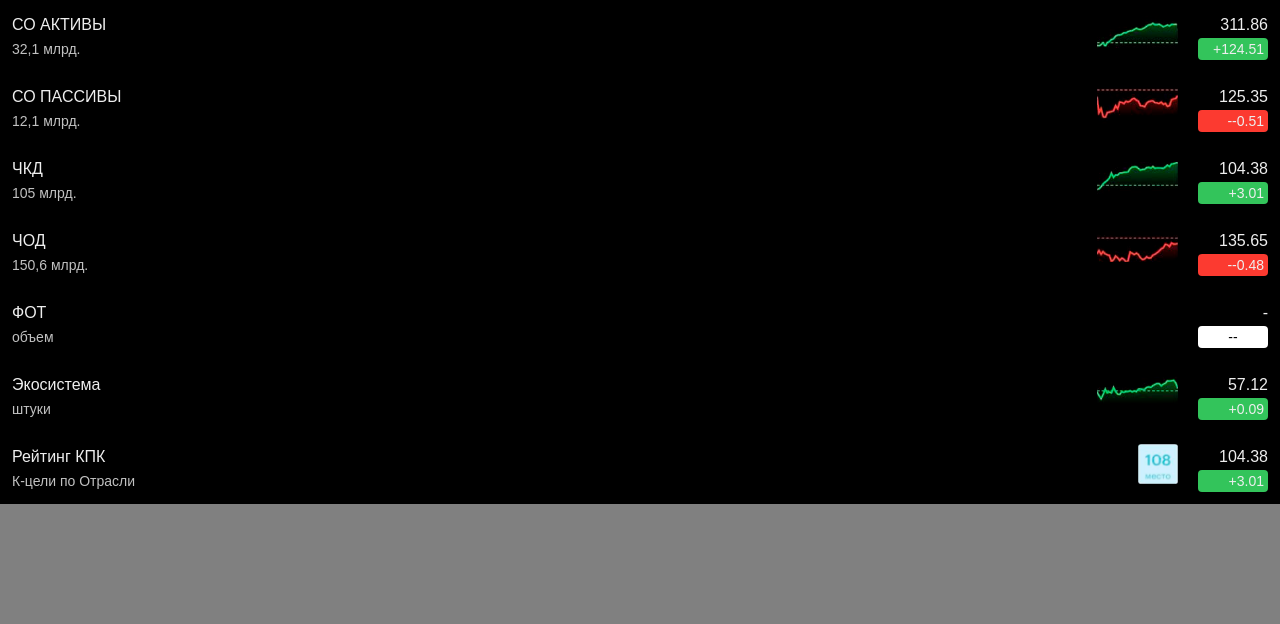
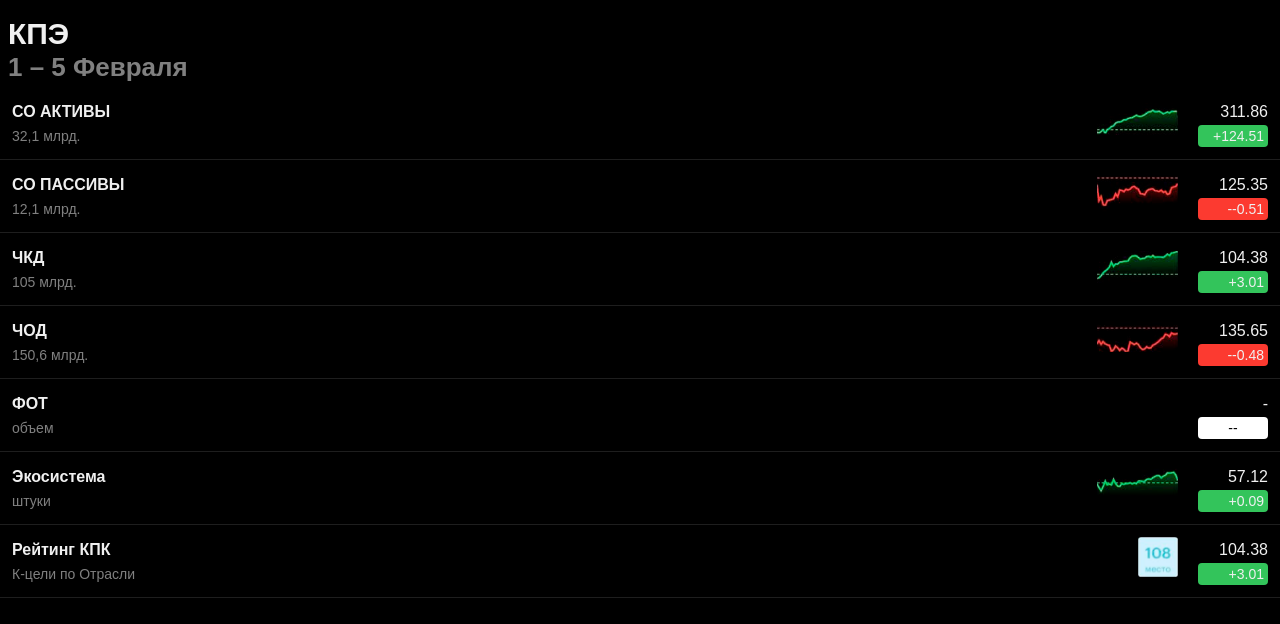
Before and after one commit to truefeelz/mobile-rkpk, a React (Create React App) app: page / in a window 1280 px wide. Shown: the top 624 px of the page. Built offline with nearby package versions, Linux system fonts and the light colour scheme.

Commit message:
feat(page): Добавит страницу КПЭ

```diff
--- a/src/index.css
+++ b/src/index.css
@@ -7,8 +7,8 @@ body {
 body {
   padding: 0;
   margin: 0;
-  color: black;
-  background-color: gray;
+  color: #f0f0f0;
+  background-color: #000000;
   line-height: 1.6;
   font-family: Graphik, sans-serif;
 }
--- a/src/pages/KpiPage/KpiPage.module.css
+++ b/src/pages/KpiPage/KpiPage.module.css
@@ -1,6 +1,32 @@
 .page {
-    height: 100%;
+
+}
+
+.pageHeader {
+
+}
+
+.pageContent {
+
+}
+
+.pageHeader .container {
     display: flex;
-    flex-flow: column;
-    background: #282c34;
+    flex-direction: column;
+    padding: 16px 8px 4px;
+    font-weight: 600;
+    line-height: 1.2;
 }
+
+.title {
+    font-size: 30px;
+}
+
+.subTitle {
+    color: #808080;
+    font-size: 26px;
+}
+
+.pageFooter {
+
+}
--- a/src/pages/KpiPage/KpiPage.tsx
+++ b/src/pages/KpiPage/KpiPage.tsx
@@ -1,11 +1,23 @@
 import React from 'react';
 import classes from './KpiPage.module.css';
-import {MetricItem} from "./components/metricItem";
-import {metrics} from "./metrics";
+import { MetricItem } from "./components/metricItem";
+import { metrics } from "./metrics";
 
 export const KpiPage: React.FC = () => {
     return (
         <div className={classes.page}>
+          <div className={classes.pageHeader}>
+              <div className={classes.container}>
+                  <span className={classes.title}>
+                      КПЭ
+                  </span>
+                  <span className={classes.subTitle}>
+                      1 – 5 Февраля
+                  </span>
+              </div>
+          </div>
+          <div className={classes.pageContent}>
+              <div className={classes.container}>
                   {metrics.map(({ title, subtitle, imagePath, metric, delta}) => (
                       <MetricItem
                           title={title}
@@ -16,5 +28,10 @@ export const KpiPage: React.FC = () => {
                       />
                   ))}
               </div>
+          </div>
+          <div className={classes.pageFooter}>
+
+          </div>
+        </div>
     );
 };
--- a/src/pages/KpiPage/components/metricItem/MetricItem.module.css
+++ b/src/pages/KpiPage/components/metricItem/MetricItem.module.css
@@ -1,9 +1,8 @@
 .container {
     display: flex;
     justify-content: space-between;
-    color: rgb(238, 238, 238);
-    background: black;
     padding: 12px;
+    border-bottom: 1px solid #1e1e1e;
 }
 
 .infoContainer {
@@ -12,11 +11,11 @@
 }
 
 .title {
-    font-weight: 500;
+    font-weight: 600;
 }
 
 .subtitle {
-    color: rgb(193, 193, 193);
+    color: #808080;
     font-size: 14px;
     font-weight: 500;
 }
--- a/src/pages/KpiPage/components/metricItem/MetricItem.tsx
+++ b/src/pages/KpiPage/components/metricItem/MetricItem.tsx
@@ -1,4 +1,4 @@
-import React, {ReactNode} from "react";
+import React from "react";
 import classes from "./MetricItem.module.css";
 
 interface IProps {
```
Lines whose indentation alone changed are shown as unchanged.
